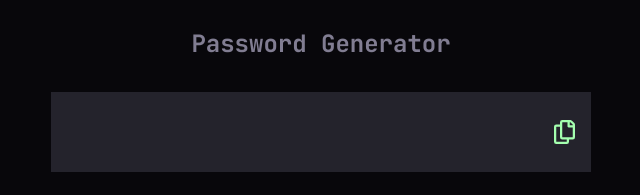
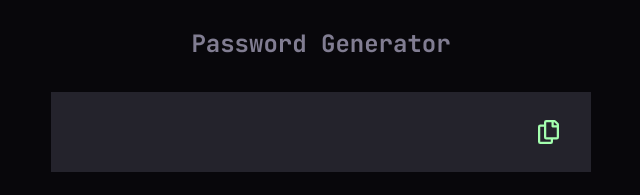
Before and after one commit to VirginiaPat/password-generator-app, a website built with Parcel: page src/index.html in a window 1280 px wide. Shown: the top 195 px of the page, 319-959 px from the left. Built offline with nearby package versions, Linux system fonts and the light colour scheme.

Commit message:
Update index.html

```diff
--- a/src/index.html
+++ b/src/index.html
@@ -54,7 +54,7 @@
       <div class="flex flex-col gap-4 md:gap-6">
         <!-- password container -->
         <div
-          class="flex justify-between items-center bg-grey-800 p-4 h-16 md:h-20"
+          class="flex justify-between items-center bg-grey-800 p-4 h-16 md:pl-8 md:pr-8 md:h-20"
         >
           <p
             id="password-number"
```
